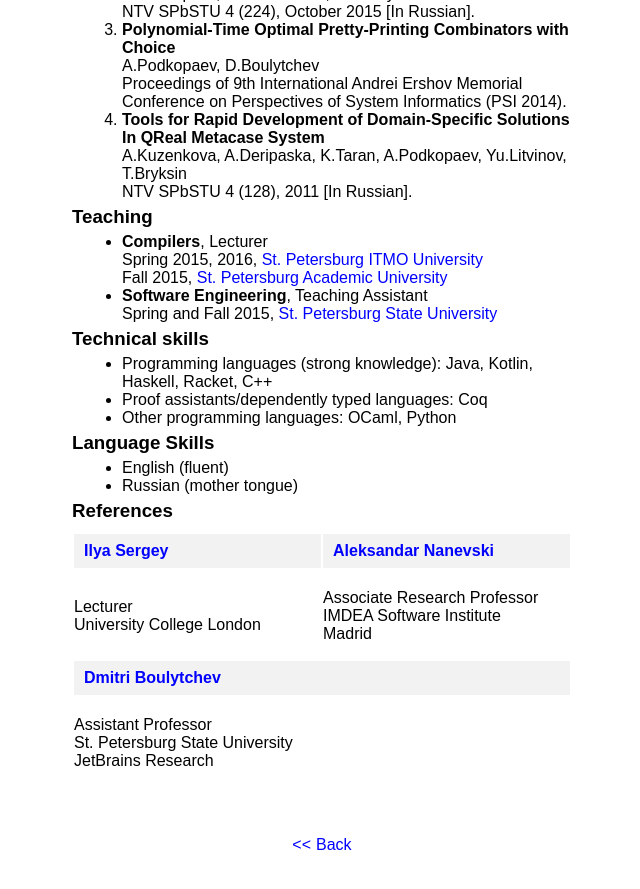
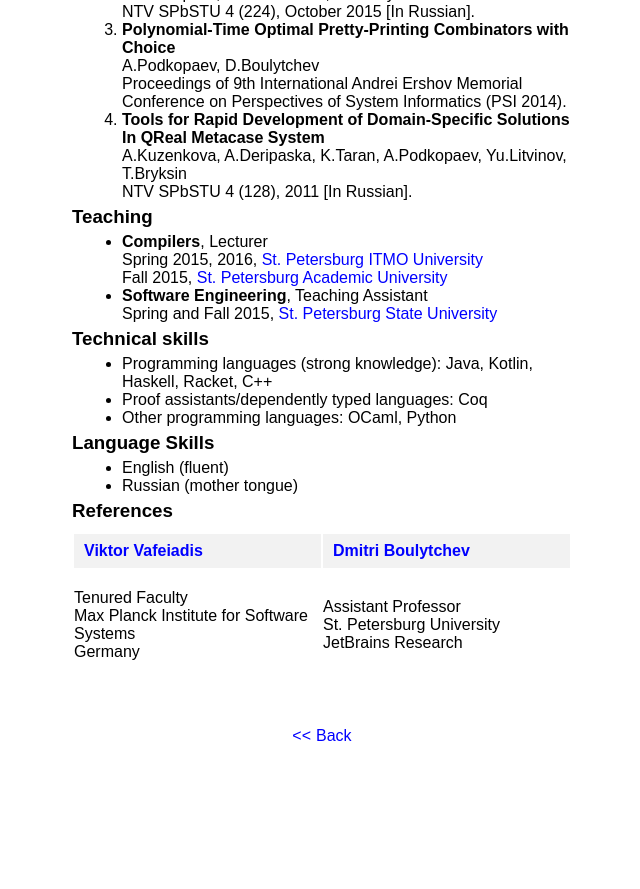
Before and after one commit to anlun/anlun.github.io, a Jekyll site: the page built from cv.md, in a window 1280 px wide and 900 px high, scrolled down 1331 px. Shown: the top 889 px of the window, without its empty margins (318-958 px from the left). Built offline with Jekyll 4.4.1, drawn with Linux system fonts in a browser that asks for light colours; some web fonts are replaced; after the commit the page ends 2122 px from its top, so only the background shows below that.

Commit message:
Updated references.

```diff
--- a/cv.md
+++ b/cv.md
@@ -92,10 +92,10 @@ functional programming.
 
 ### References
 
-| [Ilya Sergey](http://ilyasergey.net/) | [Aleksandar Nanevski](http://software.imdea.org/~aleks/) |
+<!-- | [Ilya Sergey](http://ilyasergey.net/) | [Aleksandar Nanevski](http://software.imdea.org/~aleks/) | -->
+<!-- | :-- | :-- | -->
+<!-- |  Lecturer <br /> University College London | Associate Research Professor <br /> IMDEA Software Institute <br /> Madrid -->
+
+| [Viktor Vafeiadis](https://people.mpi-sws.org/~viktor/) | [Dmitri Boulytchev](https://research.jetbrains.org/researchers/db) |
 | :-- | :-- |
-|  Lecturer <br /> University College London | Associate Research Professor <br /> IMDEA Software Institute <br /> Madrid
-
-| [Dmitri Boulytchev](https://research.jetbrains.org/researchers/db) |
-| :-- |
-| Assistant Professor <br /> St. Petersburg State University <br /> JetBrains Research |
+| Tenured Faculty <br /> Max Planck Institute for Software Systems <br /> Germany | Assistant Professor <br /> St. Petersburg University <br /> JetBrains Research |
--- a/index.html
+++ b/index.html
@@ -35,7 +35,7 @@
 I'm interested in weak memory models and language semantics.
 <br />
 <br />
-Curriculum vitæ: [<a href="cv">HTML</a>, <a href="https://drive.google.com/open?id=1dhUmnu_u3rpQVzP-SjWz6sOabsmJA7036-5nlWi3zpxGy9YZxdguQ-XBHxpEzCc4HwddS3vCNR0YvwBH">PDF</a>]
+Curriculum vitæ: [<a href="cv">HTML</a>]
 </section>
 
 <div class="divider"></div>
```
